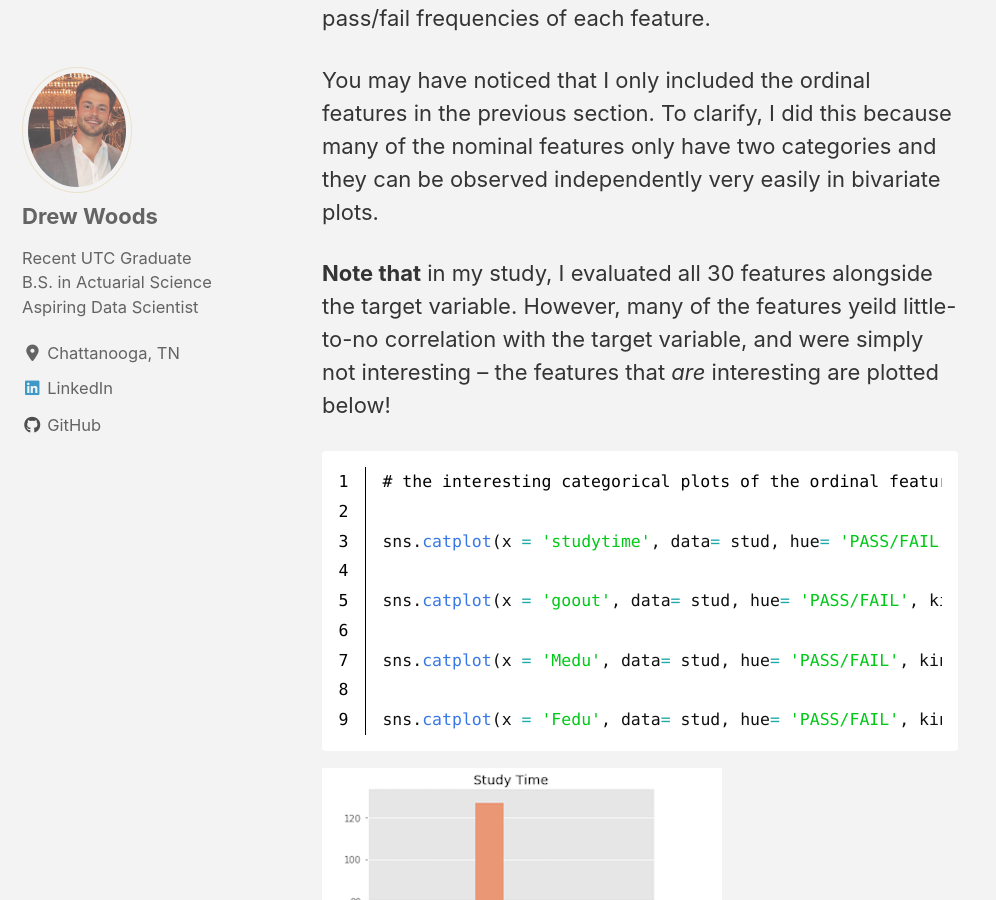
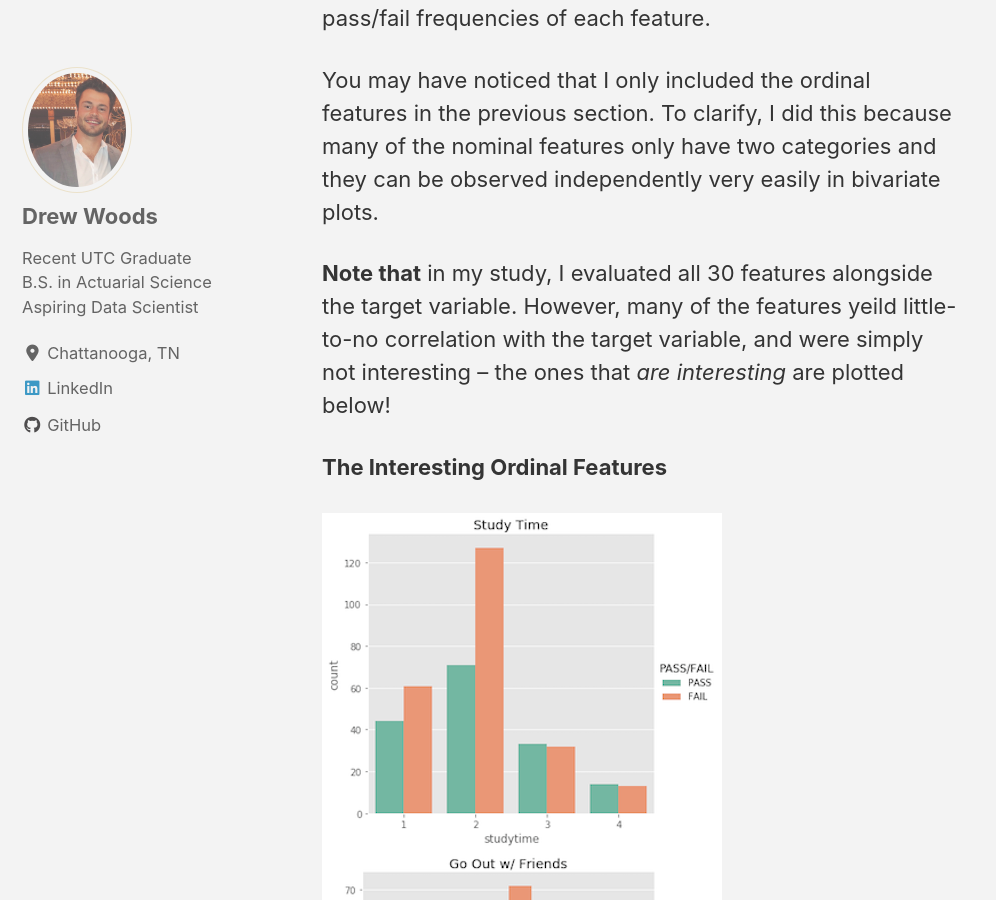
Before and after one commit to backdoordata/backdoordata.github.io, a Jekyll site: the page built from _posts/2020-03-22-Math_Students_ML.md, in a window 1280 px wide and 900 px high, scrolled down 7087 px. Shown: the whole window, without its empty margins (0-996 px from the left). Built offline with Jekyll 4.4.1, drawn with Linux system fonts in a browser that asks for light colours; cached includes are drawn as plain includes; nearby versions of some CDN libraries; some of the changed text lies outside the part shown.

Commit message:
ML Proj1

````diff
--- a/_posts/2020-03-22-Math_Students_ML.md
+++ b/_posts/2020-03-22-Math_Students_ML.md
@@ -138,35 +138,15 @@ First, I want to evaluate how the individual features correlate to the target va
 
 You may have noticed that I only included the ordinal features in the previous section. To clarify, I did this because many of the nominal features only have two categories and they can be observed independently very easily in bivariate plots.
 
-**Note that** in my study, I evaluated all 30 features alongside the target variable. However, many of the features yeild little-to-no correlation with the target variable, and were simply not interesting -- the features that *are* interesting are plotted below!
+**Note that** in my study, I evaluated all 30 features alongside the target variable. However, many of the features yeild little-to-no correlation with the target variable, and were simply not interesting -- the ones that *are interesting* are plotted below!
 
-
-```python
-# the interesting categorical plots of the ordinal features
-
-sns.catplot(x = 'studytime', data= stud, hue= 'PASS/FAIL', kind= 'count', hue_order= ['PASS', 'FAIL'], palette= 'Set2').set(title= 'Study Time')
-
-sns.catplot(x = 'goout', data= stud, hue= 'PASS/FAIL', kind= 'count', hue_order= ['PASS', 'FAIL'], palette= 'Set2').set(title = 'Go Out w/ Friends')
-
-sns.catplot(x = 'Medu', data= stud, hue= 'PASS/FAIL', kind= 'count', hue_order= ['PASS', 'FAIL'], palette= 'Set2').set(title = 'Mothers Education Level')
-
-sns.catplot(x = 'Fedu', data= stud, hue= 'PASS/FAIL', kind= 'count', hue_order= ['PASS', 'FAIL'], palette= 'Set2').set(title = 'Fathers Education Level');
-```
+**The Interesting Ordinal Features**
 
 ![](/images/math_ML_imgs/output_12_0.png) ![](/images/math_ML_imgs/output_12_1.png)
 
 ![](/images/math_ML_imgs/output_12_2.png) ![](/images/math_ML_imgs/output_12_3.png)
 
-
-```python
-# the interesting categorical plots of the nominal features
-
-sns.catplot(x = 'sex', data= stud, hue= 'PASS/FAIL', kind= 'count', hue_order= ['PASS', 'FAIL'], palette= 'Set2').set(title = 'Sex')
-
-sns.catplot(x = 'famsize', data= stud, hue= 'PASS/FAIL', kind= 'count', hue_order= ['PASS', 'FAIL'], palette= 'Set2').set(title = 'Family Size')
-
-sns.catplot(x = 'activities', data= stud, hue= 'PASS/FAIL', kind= 'count', hue_order= ['PASS', 'FAIL'], palette= 'Set2').set(title = 'Extra-Curricular Activities');
-```
+**The Interesting Nominal Features**
 
 ![](/images/math_ML_imgs/output_13_0.png) ![](/images/math_ML_imgs/output_13_1.png) ![](/images/math_ML_imgs/output_13_2.png)
 
````
